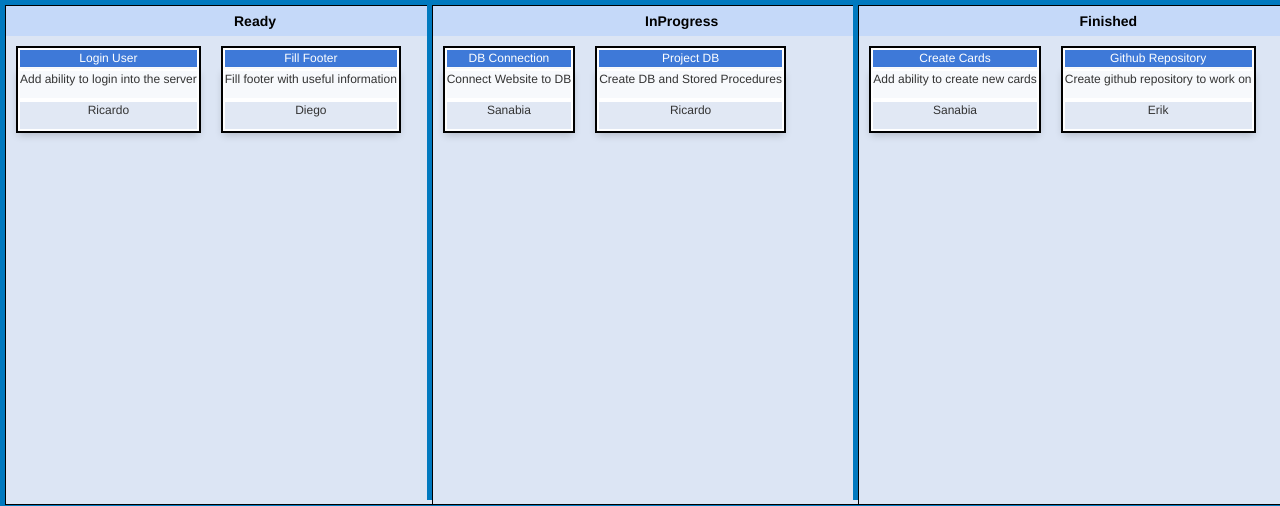
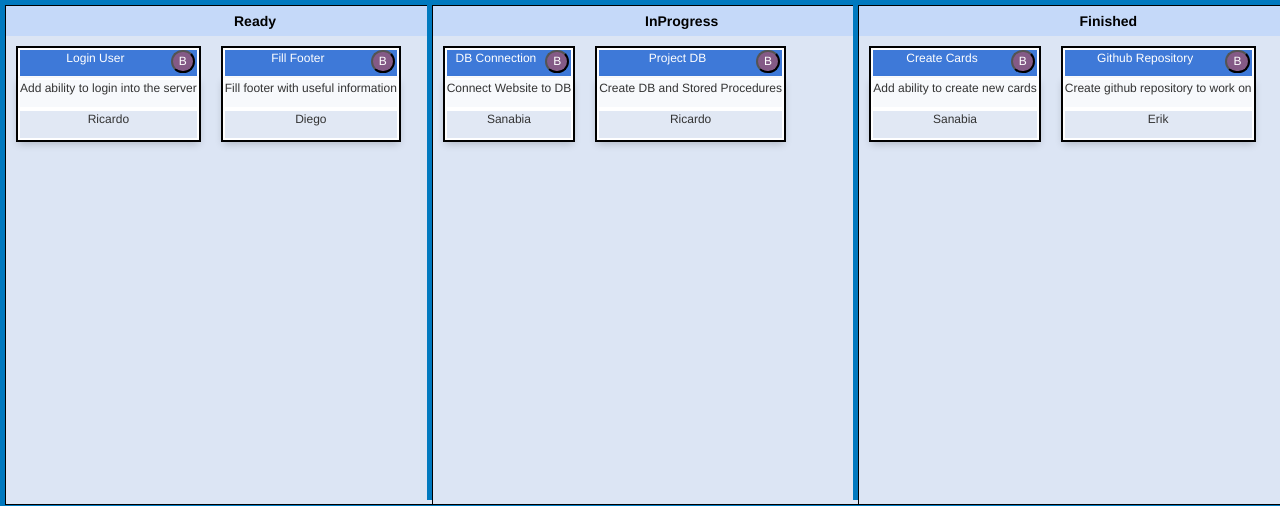
Before and after one commit to ErikBG/agiltrello, a PHP site: page / in a window 1280 px wide; the page is wider, and only the part inside the window is pictured. Shown: the part 50-556 px from the top of that part. Run offline with PHP 8.4, Linux system fonts and the light colour scheme.

Commit message:
Added block card functionality.

```diff
--- a/css/style.css
+++ b/css/style.css
@@ -83,6 +83,15 @@ border: 2px solid black;
 margin: 10px;
 }
 
+*[draggable=false]
+{
+float:left;
+min-width: 70px;
+min-height: 70px;
+border: 1px solid gray;
+margin: 10px;
+}
+
 .card:hover {
     box-shadow: 0 8px 16px 0 rgba(0,0,0,0.2);
 }
@@ -99,6 +108,7 @@ background-color: #3e79d8;
 border:2px solid white;
 color:white;
     font-size: 12px;
+    height: 30px;
 }
 
 .card-content{
@@ -125,3 +135,19 @@ border:2px solid white;
 .signup-box {
     width: 50vw;
 }
+
+.blockBtn {
+    border-radius: 50px;
+    color: #fff;
+    background-color: rgba(193, 65, 65, 0.54);
+    float: right;
+    margin-right: 2px;
+}
+
+.blocked {
+    background-color: #ad2a2a;
+}
+
+.unblocked {
+    background-color: #3e79d8;
+}
--- a/index.html
+++ b/index.html
@@ -6,7 +6,7 @@
   <meta name="viewport" content="width=device-width, initial-scale=1">
 
   <link rel="stylesheet" href="http://maxcdn.bootstrapcdn.com/bootstrap/3.3.7/css/bootstrap.min.css">
-  <link rel="stylesheet" type="text/css" href="css/style.css"/
+  <link rel="stylesheet" type="text/css" href="css/style.css">
   <!-- Simple Sidebar CSS -->
   <link href="css/simple-sidebar.css" rel="stylesheet">
   <script src="https://ajax.googleapis.com/ajax/libs/jquery/1.12.4/jquery.min.js"></script>
@@ -75,8 +75,9 @@
           <div id="ready">
          <div class="title">Ready</div>
         <div id="item1" draggable="true">
-            <div class="cardTitle">
+            <div class="cardTitle js--item1">
                 Login User
+                <button id="blockBtn1" class="blockBtn">B</button>
             </div>
     <div class="card horizontal">
         <div class="card-content">
@@ -88,8 +89,9 @@
       </div>
         </div>
         <div id="item2" draggable="true">
-            <div class="cardTitle">
+            <div class="cardTitle js--item2">
                 Fill Footer
+                <button id="blockBtn2"class="blockBtn">B</button>
             </div>
             <div class="card horizontal">
                 <div class="card-content">
@@ -106,8 +108,9 @@
           <div id="inprogress">
     <div class="title">InProgress</div>
     <div id="item3" draggable="true">
-        <div class="cardTitle">
+        <div class="cardTitle js--item3">
             DB Connection
+            <button id="blockBtn3" class="blockBtn">B</button>
         </div>
         <div class="card horizontal">
             <div class="card-content">
@@ -119,8 +122,9 @@
           </div>
     </div>
     <div id="item4" draggable="true">
-        <div class="cardTitle">
+        <div class="cardTitle js--item4">
             Project DB
+            <button id="blockBtn4" class="blockBtn">B</button>
         </div>
         <div class="card horizontal">
             <div class="card-content">
@@ -137,8 +141,9 @@
     <div id="finished">
     <div class="title">Finished</div>
     <div id="item5" draggable="true">
-        <div class="cardTitle">
+        <div class="cardTitle js--item5">
             Create Cards
+            <button id="blockBtn5" class="blockBtn">B</button>
         </div>
         <div class="card horizontal">
             <div class="card-content">
@@ -150,8 +155,9 @@
           </div>
     </div>
     <div id="item6" draggable="true">
-        <div class="cardTitle">
+        <div class="cardTitle js--item6">
           Github Repository
+            <button id="blockBtn6" class="blockBtn">B</button>
         </div>
         <div class="card horizontal">
             <div class="card-content">
```
Also changed, not shown: js/script.js (+74 -0 lines).
